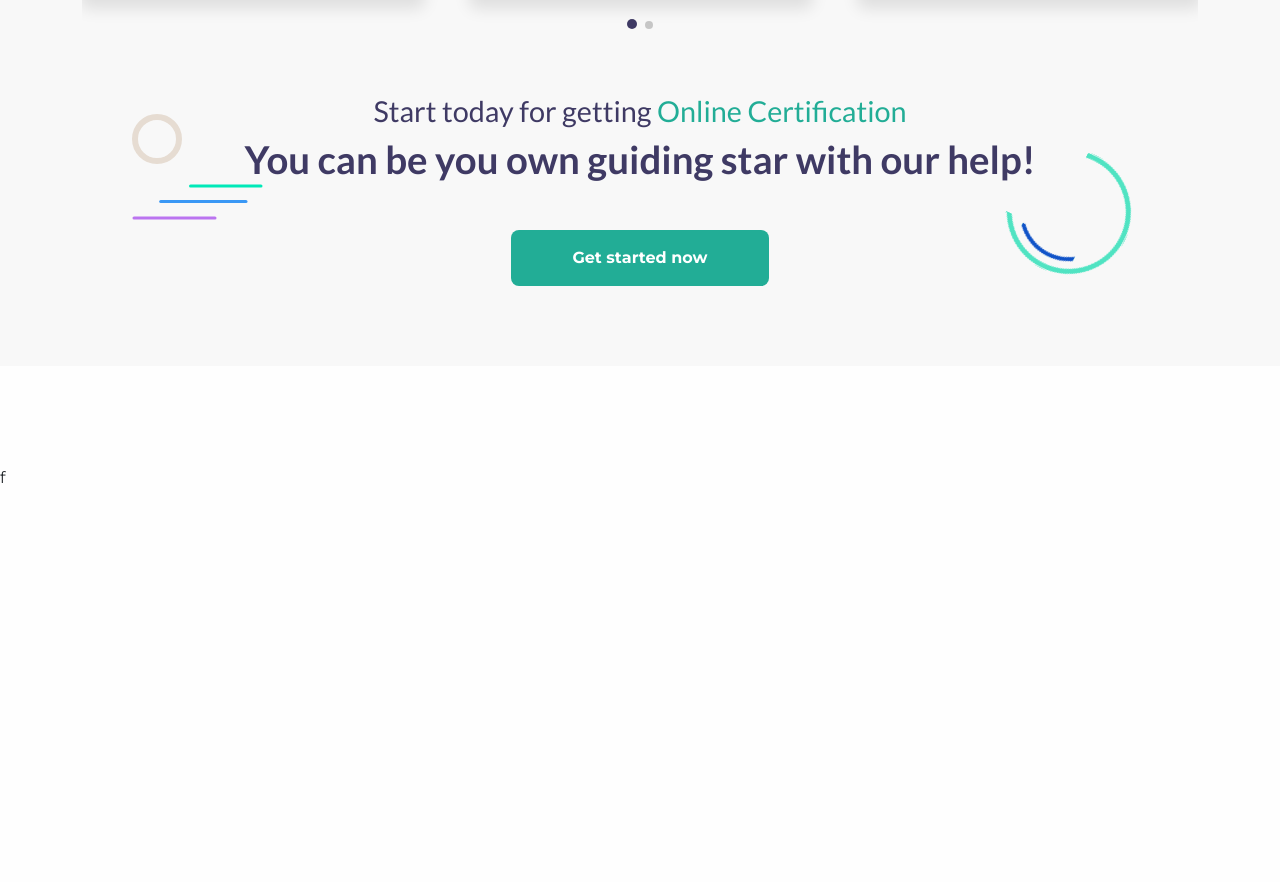
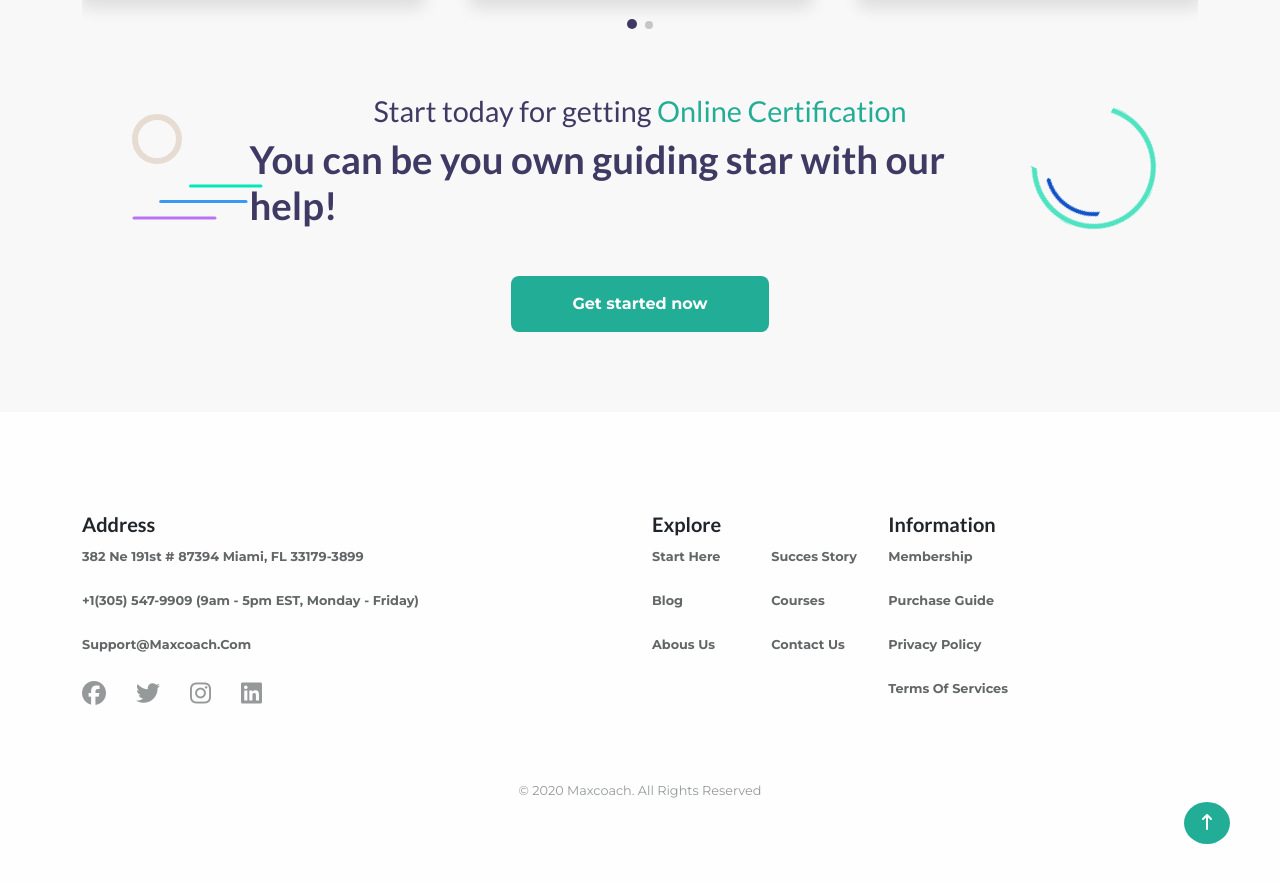
Before and after one commit to MirkoFarina/proj-html-vuejs, a Vue app: page / in a window 1280 px wide. Shown: the part 6935-7817 px from the top of the page. Before the commit the page ends 7425 px from the top, so only its background shows below. Built offline with nearby package versions, Linux system fonts and the light colour scheme.

Commit message:
[add] footer

```diff
--- a/src/components/FooterApp.vue
+++ b/src/components/FooterApp.vue
@@ -1,16 +1,81 @@
 <script>
+import { dataFooterAddress, dataSocial, dataFooterExploreL, dataFooterExploreR, dataFooterInformation } from '../data/dataFooter';
+import ListFooter from './ListFooter.vue';
+import ListFooterSocial from './ListFooterSocial.vue';
   export default {
-    name: 'FooterApp'
+    name: 'FooterApp',
+    components: {
+        ListFooter,
+        ListFooterSocial
+    },
+    data(){
+      return {
+        dataFooterAddress,
+        dataSocial,
+        dataFooterExploreL,
+        dataFooterExploreR,
+        dataFooterInformation
+      }
+    }
   }
 </script>
 
 <template>
 <footer>
-    f
+    <div class="container">
+        <div class="row">
+            <div class="col-6">
+                <ListFooter :listItem="dataFooterAddress"/>
+                <ListFooterSocial :listItem="dataSocial" />
+            </div>
+            <div class="col-4 d-flex justify-content-between">
+                <div class="left d-flex">
+                    <div class="first-col">
+                        <ListFooter :listItem="dataFooterExploreL"/>
+                    </div>
+                    <div class="second-col">
+                        <ListFooter :listItem="dataFooterExploreR"/>
+                    </div>
+                </div>
+                <div class="right">
+                    <ListFooter :listItem="dataFooterInformation"/>
+                </div>
+            </div>
+        </div>
+    </div>
+    <div class="text-center footer-bottom">
+        <span>
+            &#169; 2020 Maxcoach. All Rights Reserved
+        </span>
+        <div class="text-end">
+            <a href="#" class="btn mf-button btn-lg">
+                <i class="fa-solid fa-arrow-up-long"></i>
+            </a>
+        </div>
+    </div>
 </footer>
 </template>
 
 
 <style lang="scss" scoped>
+@use '../scss/partials/variables' as *;
+.left {
+    .first-col {
+        margin-right: 50px;
+    }
+    .second-col {
+        padding-top: 24px;
+    }
+}
 
+.footer-bottom {
+    padding: 50px;
+    span {
+        font-size: .8rem;
+        color: $text-color;
+    }
+    a {
+        border-radius: 50%;
+    }
+}
 </style>
--- /dev/null
+++ b/src/components/ListFooter.vue
@@ -0,0 +1,44 @@
+<script>
+export default {
+    name: 'ListFooter',
+    props: {
+        listItem: Object
+    }
+}
+</script>
+
+<template>
+    <h5>
+        {{listItem.name}}
+    </h5>
+    <ul>
+        <li v-for="(item, index) in listItem.listItem" :key="index">
+            <a :href="item.href">
+                {{item.name}}
+            </a>
+        </li>
+    </ul>
+</template>
+
+
+
+<style lang="scss" scoped>
+@use '../scss/partials/variables' as *;
+h5 {
+    text-transform: capitalize;
+    font-weight: 700;
+}
+ul {
+    padding: 0;
+    list-style: none;
+    li {
+        margin-bottom: 20px;
+        a {
+            color: darken($text-color, 20%);
+            font-size: .8rem;
+            font-weight: 600;
+            text-transform: capitalize;
+        }
+    }
+}
+</style>
--- /dev/null
+++ b/src/components/ListFooterSocial.vue
@@ -0,0 +1,35 @@
+<script>
+export default {
+    name: 'ListFooterSocial',
+    props:{
+        listItem: Object
+    }
+}
+</script>
+
+
+<template>
+    <ul>
+        <li v-for="(item, index) in listItem.listItem" :key="index">
+            <a href="#">
+                <i class="fa-brands" :class="item.name"></i>
+            </a>
+        </li>
+    </ul>
+</template>
+
+<style lang="scss" scoped>
+@use '../scss/partials/variables' as *;
+ul {
+    list-style: none;
+    padding: 0;
+    display: flex;
+    li {
+        padding-right: 30px;
+    }
+    a {
+        color: $text-color;
+        font-size: 1.5rem;
+    }
+}
+</style>
--- a/src/components/SliderCoach.vue
+++ b/src/components/SliderCoach.vue
@@ -26,7 +26,7 @@ import 'swiper/css/bundle';
     :slides-per-view="3"
     :space-between="50"
     :pagination="{ clickable: true }">
-       <SwiperSlide  v-for="(card, index) in arrayCards" :key="index" class="mb-5">
+       <SwiperSlide v-for="(card, index) in arrayCards" :key="index" class="mb-5">
            <CardCoach :card="card"/>
        </SwiperSlide>
     </swiper>
--- a/src/components/TemplateCoach.vue
+++ b/src/components/TemplateCoach.vue
@@ -25,7 +25,8 @@ export default {
 
         <div class="start-now">
             <div class="img-abs-right"></div>
-            <h6>
+            <div class="content-start d-flex">
+                <h6>
                 Start today for getting <span>Online Certification</span>
             </h6>
             <h4 class="mb-5">
@@ -35,6 +36,7 @@ export default {
                 <button type="button" class="btn mf-button btn-lg">
                     Get started now
                 </button>
+            </div>
             </div>
         </div>
     </div>
@@ -48,9 +50,16 @@ export default {
         display: flex;
         align-items: center;
         justify-content: center;
-        flex-direction: column;
         position: relative;
         padding-bottom: 80px;
+        .content-start {
+            width: 70%;
+            align-items: center;
+            justify-content: center;
+            flex-direction: column;
+            position: relative;
+            z-index:  5;
+        }
         .img-abs-right {
             position: absolute;
             top: 20px;
@@ -67,13 +76,13 @@ export default {
         &::after {
             content: '';
             position: absolute;
-            top: -80px;
-            right: -20px;
+            top: 0px;
+            right: 30px;
             background-image: url('../assets/img/maxcoach-shape-02.png');
             background-repeat: no-repeat;
             background-position: center;
-            width:300px;
-            height: 400px;
+            width: 150px;
+            height: 150px;
             z-index: 0;
         }
         &::before {
@@ -82,7 +91,7 @@ export default {
             top: 90px;
             left: 50px;
             width: 150px;
-            height: 100px;
+            height: 40px;
             background-image: url('../assets/img/maxcoach-shape-01.png');
             background-repeat: no-repeat;
         }
--- /dev/null
+++ b/src/data/dataFooter.js
@@ -0,0 +1,117 @@
+const dataFooterAddress = {
+    name: 'address',
+    listItem: [
+        {
+            name: '382 Ne 191st # 87394 Miami, FL 33179-3899',
+            current: false,
+            href: '#'
+        },
+        {
+            name : '+1(305) 547-9909 (9am - 5pm EST, Monday - Friday)',
+            current: false,
+            href: '#'
+        },
+        {
+            name: 'support@maxcoach.com',
+            current: false,
+            href: '#'
+        }
+    ]
+}
+
+const dataSocial = {
+    name: ' ',
+    listItem: [
+        {
+            name: 'fa-facebook',
+            href: '#',
+            current: false
+        },
+        {
+            name: 'fa-twitter',
+            href: '#',
+            current: false
+        },
+        {
+            name: 'fa-instagram',
+            href: '#',
+            current: false
+        },
+        {
+            name: 'fa-linkedin',
+            href: '#',
+            current: false
+        },
+    ]
+}
+
+
+const dataFooterExploreL = {
+    name: 'explore',
+    listItem: [
+        {
+            name: 'start here',
+            current: false,
+            href: '#'
+        },
+        {
+            name : 'blog',
+            current: false,
+            href: '#'
+        },
+        {
+            name: 'abous us',
+            current: false,
+            href: '#'
+        }
+    ]
+}
+
+const dataFooterExploreR = {
+    name: ' ',
+    listItem: [
+        {
+            name: 'succes story',
+            current: false,
+            href: '#'
+        },
+        {
+            name: 'courses',
+            current: false,
+            href: '#'
+        },
+        {
+            name: 'contact us',
+            current: false,
+            href: '#'
+        }
+    ]
+}
+
+const dataFooterInformation = {
+    name: 'information',
+    listItem: [
+        {
+            name: 'membership',
+            current: false,
+            href: '#'
+        },
+        {
+            name: 'purchase guide',
+            current: false,
+            href: '#'
+        },
+        {
+            name: 'privacy policy',
+            current: false,
+            href: '#'
+        },
+        {
+            name: 'terms of services',
+            current: false,
+            href: '#'
+        },
+    ]
+}
+
+export {dataFooterAddress, dataSocial, dataFooterExploreL, dataFooterExploreR, dataFooterInformation} ;
```
